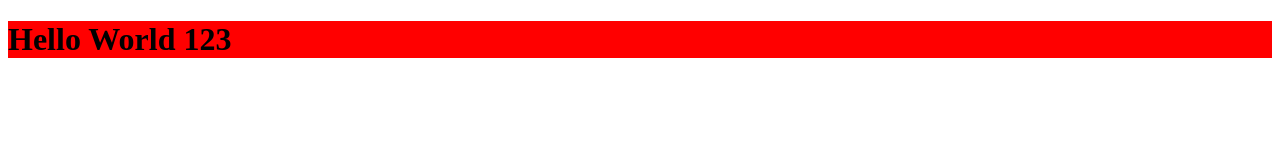
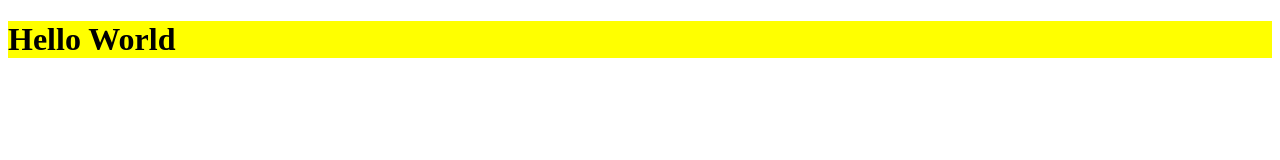
Before and after one commit to smit-b12/practice, a plain HTML site: page index.html in a window 1280 px wide. Drawn offline with Linux system fonts and the light colour scheme.

Commit message:
fix: helloworld
Change Background Color and correct hello world spelling.

```diff
--- a/index.html
+++ b/index.html
@@ -7,6 +7,6 @@
     <link rel="stylesheet" href="style.css">
 </head>
 <body>
-    <h1>Hello World 123</h1>
+    <h1>Hello World </h1>
 </body>
 </html>
--- a/style.css
+++ b/style.css
@@ -1,3 +1,3 @@
 h1{
-    background-color: red;
+    background-color: yellow;
 }
```
